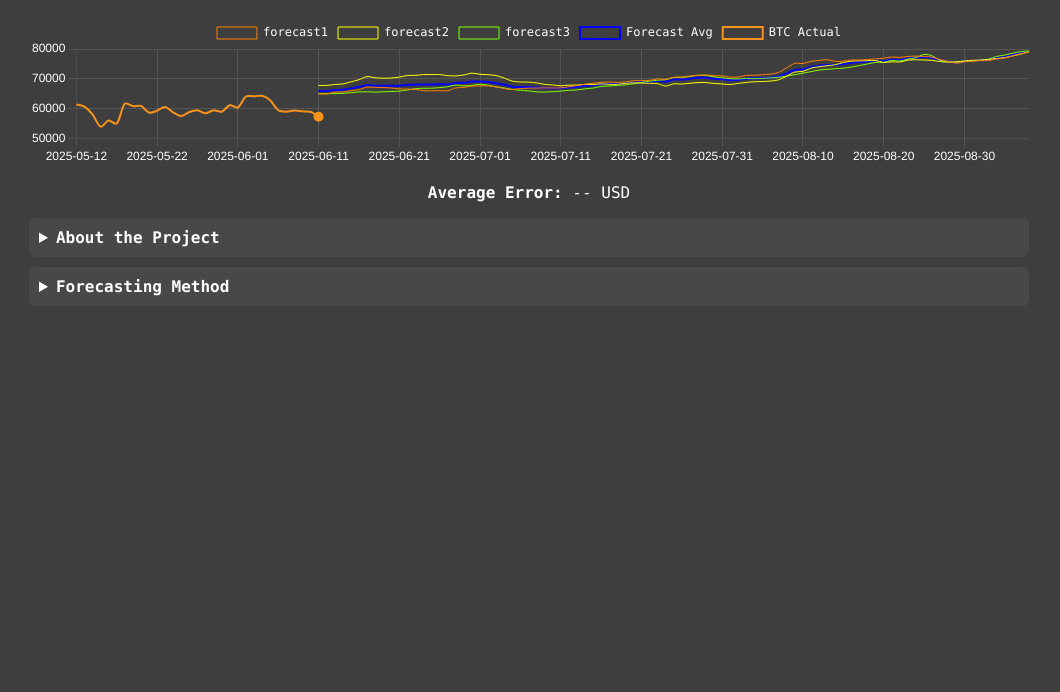
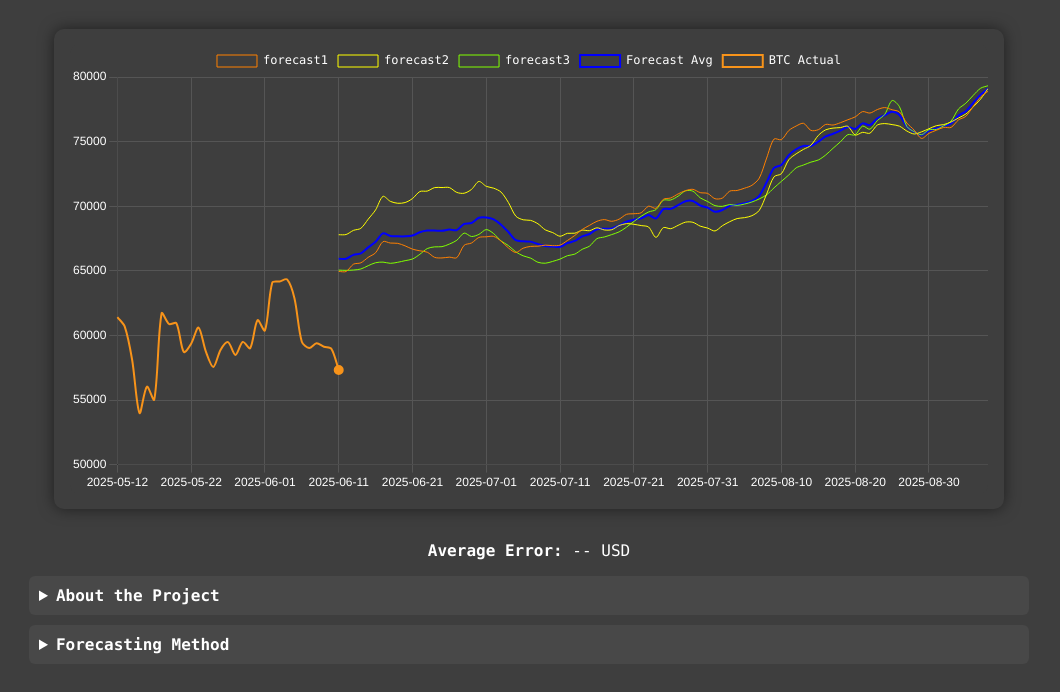
Before and after one commit to kaikasekai/cadu, a plain HTML site: page index.html in a window 1280 px wide. Shown: the part 82-774 px from the top of the page, without its empty margins (111-1171 px from the left). Drawn offline with nearby package versions, Linux system fonts and the light colour scheme.

Commit message:
Update style.css

```diff
--- a/style.css
+++ b/style.css
@@ -4,6 +4,24 @@ body {
   font-family: Menlo, Monaco, Consolas, "Courier New", monospace;
   background-color: #3e3e3e;
   color: #ffffff;
+}
+#chart-container {
+  position: relative;
+  width: 95%;
+  max-width: 1200px;
+  height: 60vh;
+  margin: 2rem auto;
+  background-color: #3e3e3e;
+  padding: 1rem;
+  border-radius: 10px;
+  box-sizing: border-box;
+  box-shadow: 0 0 15px rgba(0, 0, 0, 0.5);
+}
+
+canvas {
+  width: 100% !important;
+  height: 100% !important;
+  background-color: #3e3e3e;
 }
 .container {
   max-width: 1000px;
```
